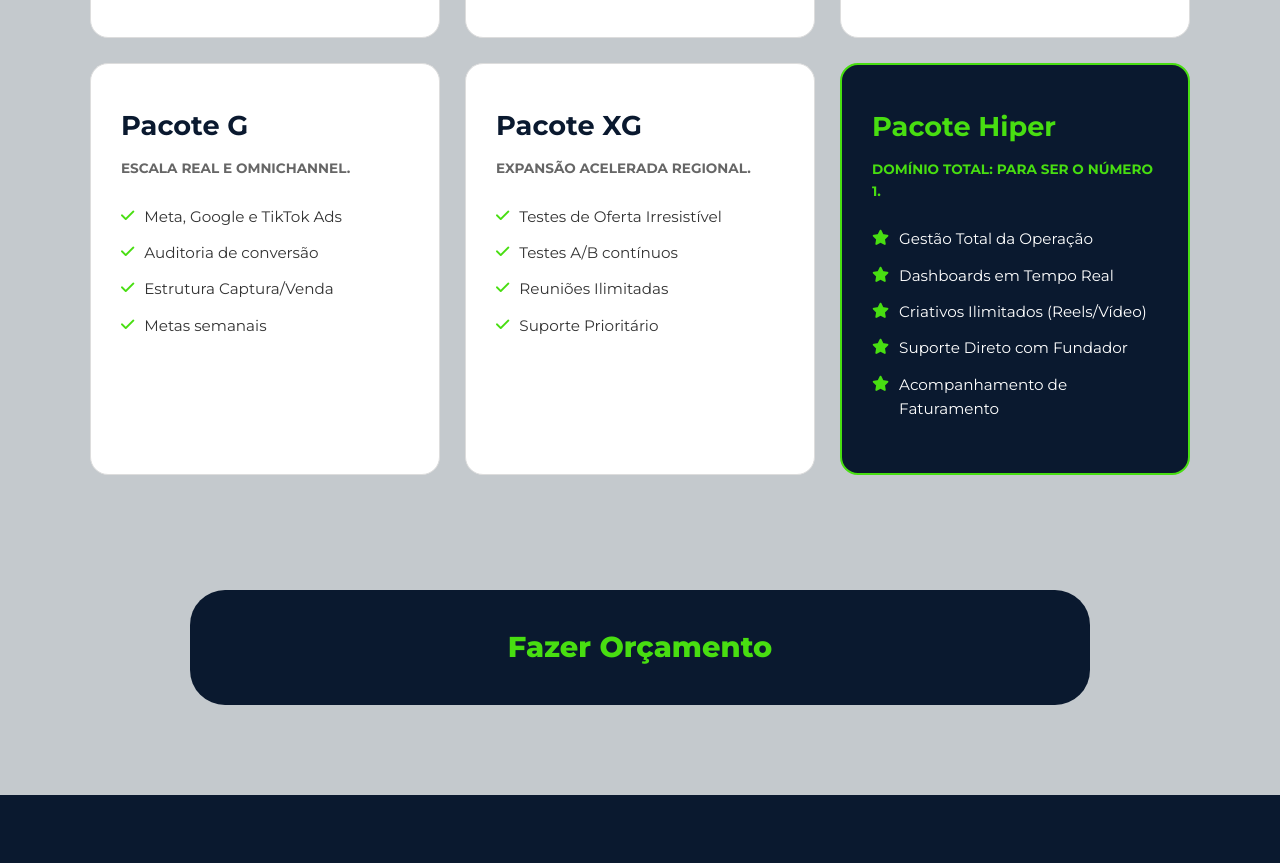
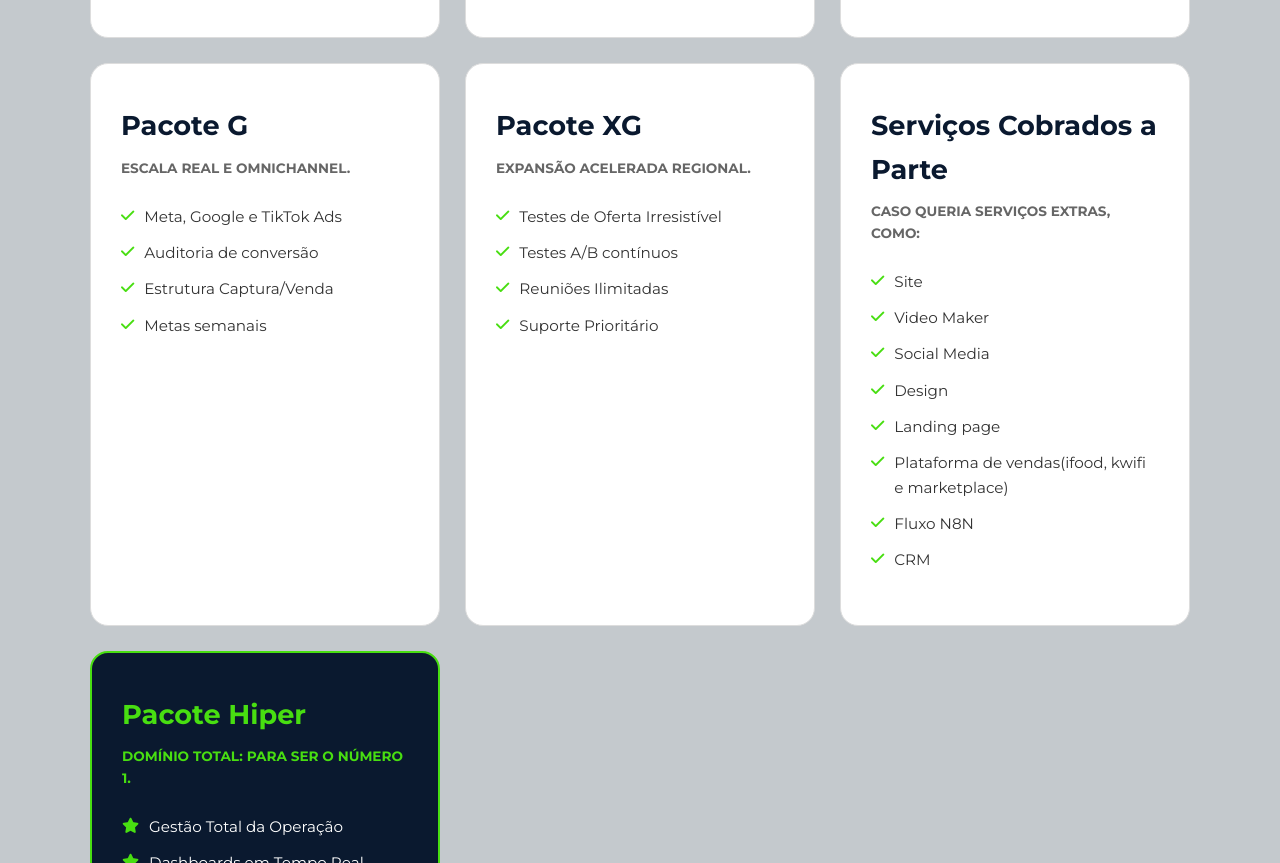
Before and after one commit to GSMarketingeEstrategia/GSMarketingeEstrat-gia, a plain HTML site: page index.html in a window 1280 px wide. Shown: the part 2655-3518 px from the top of the page. Drawn offline with Linux system fonts and the light colour scheme.

Commit message:
Add files via upload

```diff
--- a/index.html
+++ b/index.html
@@ -465,6 +465,21 @@
                     </ul>
                 </div>
 
+                <div class="card">
+                    <h3>Serviços Cobrados a Parte</h3>
+                    <p class="subtitle">Caso queria serviços extras, como:</p>
+                    <ul class="features">
+                        <li><i class="fas fa-check"></i> Site</li>
+                        <li><i class="fas fa-check"></i> Video Maker</li>
+                        <li><i class="fas fa-check"></i> Social Media</li>
+                        <li><i class="fas fa-check"></i> Design</li>
+                        <li><i class="fas fa-check"></i> Landing page</li>
+                        <li><i class="fas fa-check"></i> Plataforma de vendas(ifood, kwifi e marketplace)</li>
+                        <li><i class="fas fa-check"></i> Fluxo N8N</li>
+                        <li><i class="fas fa-check"></i> CRM</li>
+                    </ul>
+                </div>
+
                 <div class="card hiper-card">
                     <h3>Pacote Hiper</h3>
                     <p class="subtitle">Domínio Total: Para ser o número 1.</p>
```
